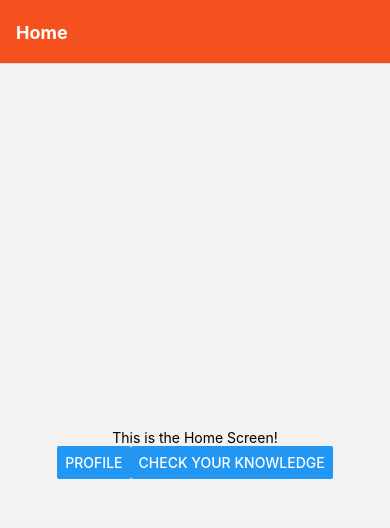
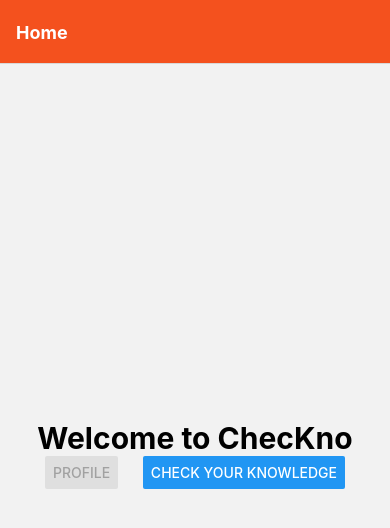
Before and after one commit to daredevilteja/ChecKno, a React Native app: screen / in a window 390 px wide. Shown: the top 528 px of the page. Built offline with nearby package versions, Linux system fonts and the light colour scheme.

Commit message:
Styling changes done

```diff
--- a/App.js
+++ b/App.js
@@ -44,11 +44,20 @@ function HomeScreen({ navigation }) {
   return (
     <SafeAreaView style={{ flex: 1 }}>
       <View style={styles.container}>
-        <Text>This is the Home Screen!</Text>
-        <View style={{ flexDirection: "row" }}>
+        <Text style={{ fontSize: 30, fontWeight: "bold" }}>
+          Welcome to ChecKno
+        </Text>
+        <View
+          style={{
+            width: 300,
+            flexDirection: "row",
+            justifyContent: "space-between",
+          }}
+        >
           <Button
             title="Profile"
             onPress={() => navigation.navigate("Profile")}
+            disabled
           />
           <Button
             title="Check Your Knowledge"
@@ -105,7 +114,7 @@ function CYKScreen({ navigation, route }) {
       <View style={styles.container}>
         {!showModal ? (
           <>
-            <Text>
+            <Text style={{ fontSize: 20, fontWeight: "bold" }}>
               What is the capital of {currState.toString().toUpperCase()}?
             </Text>
             <View style={{ height: 200, justifyContent: "space-around" }}>
```
